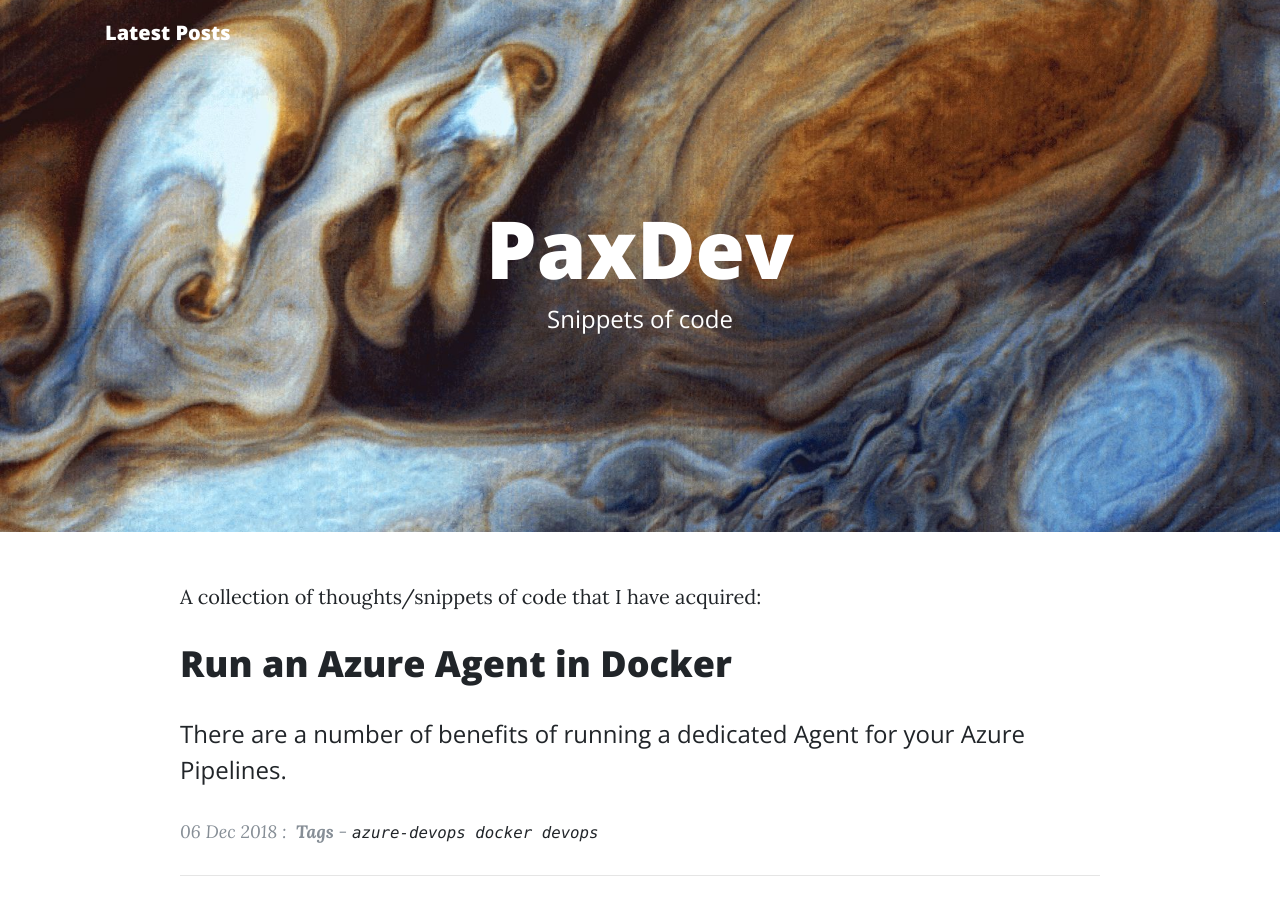
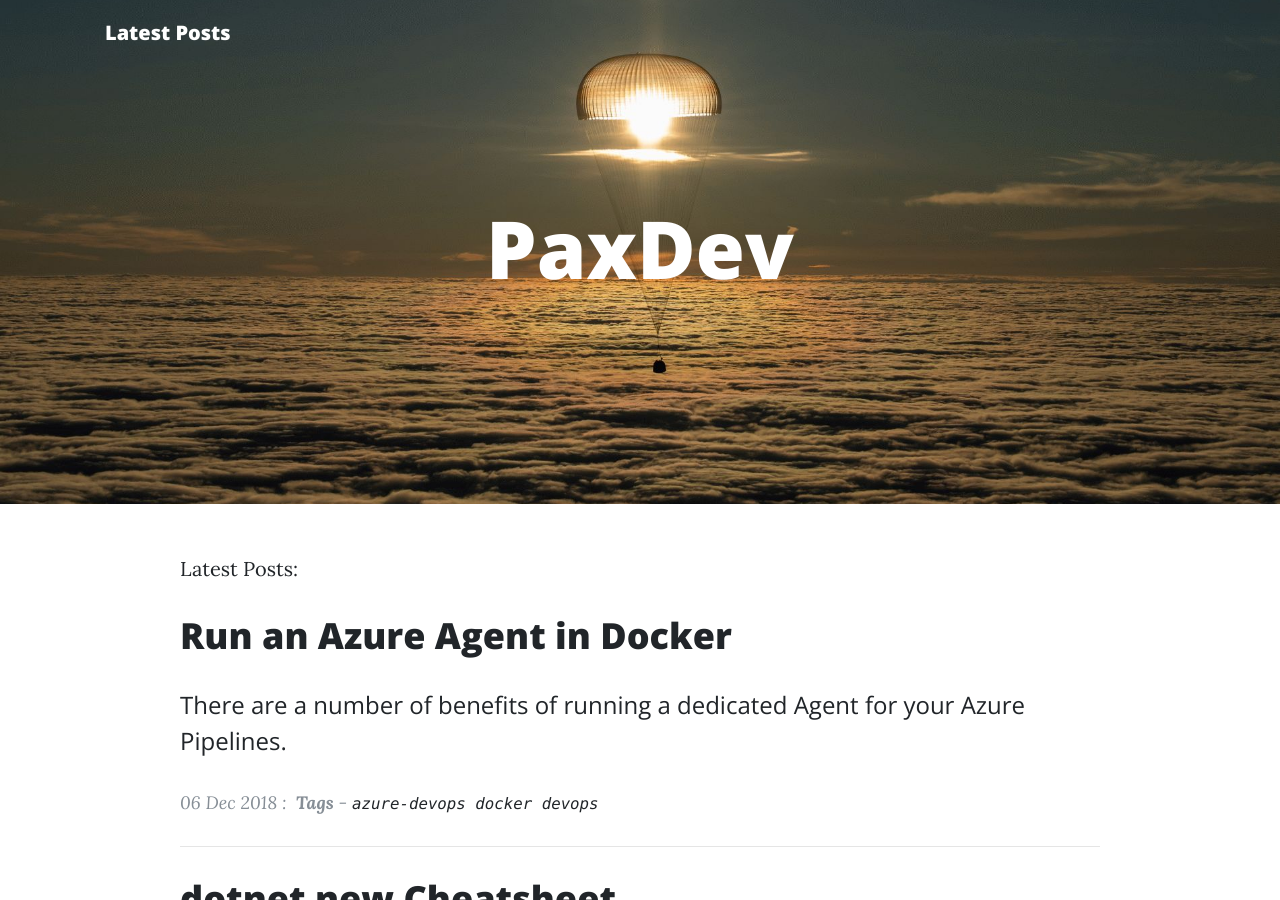
Before and after one commit to paxdev/paxdev.github.io, a Jekyll site: the page built from index.html, in a window 1280 px wide and 900 px high. Built offline with Jekyll 4.4.1, drawn with Linux system fonts in a browser that asks for light colours.

Commit message:
Update index.html

```diff
--- a/index.html
+++ b/index.html
@@ -2,12 +2,11 @@
   title: PaxDev
   layout: page
   header:
-    backgroundImage: /assets/bg/jupiter.jpg
+    backgroundImage: /assets/bg/soyuz.jpg
     overlay: true
-    subheading: Snippets of code
 ---
 
-A collection of thoughts/snippets of code that I have acquired:
+Latest Posts:
 {% for post in site.posts %}
   {% unless post.categories contains 'link' %}
     <div class="post-preview">
```
